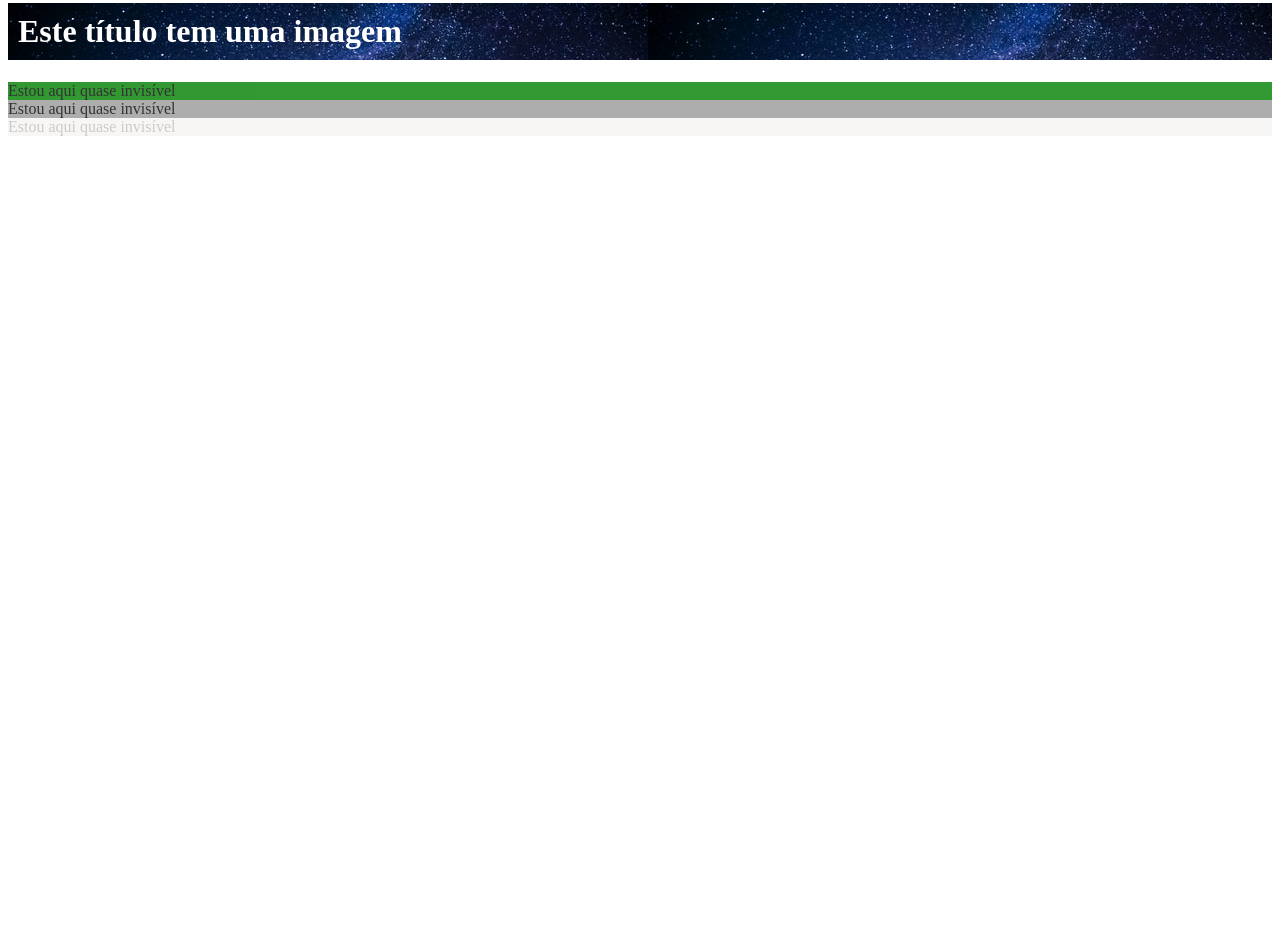
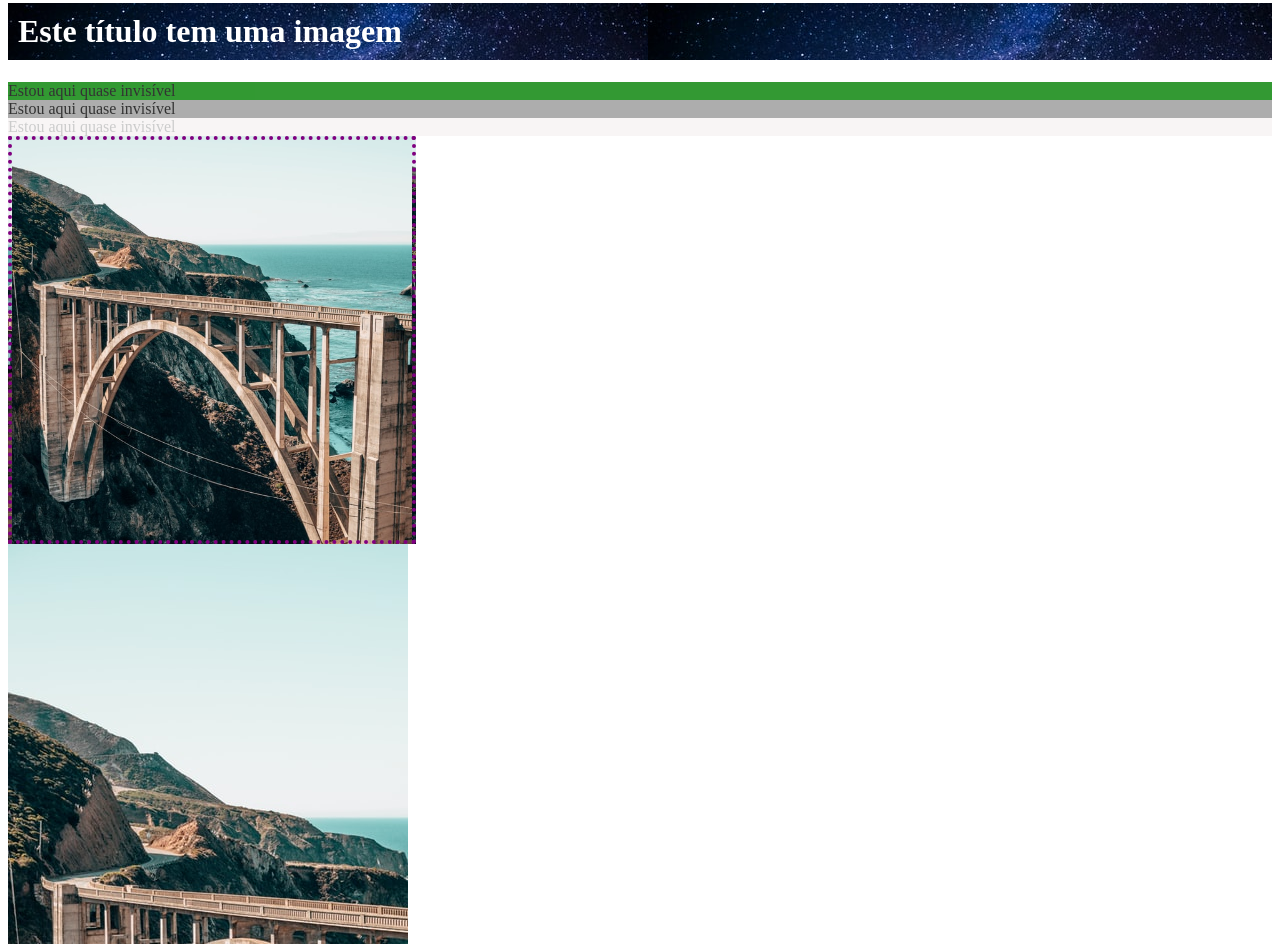
Before and after one commit to arth2101pv/12-03-html, a plain HTML site: page index.html in a window 1280 px wide. Shown: the part 1349-2296 px from the top of the page. Before the commit the page ends 1993 px from the top, so only its background shows below. Drawn offline with Linux system fonts and the light colour scheme.

Commit message:
18 centered bg

```diff
--- a/css/style.css
+++ b/css/style.css
@@ -113,3 +113,15 @@ h2 {
     color: #000;
     opacity: 0.2;
 }
+
+.centered-bg, .not-centered-bg {
+    background-image: url(../img/bridge.jpg);
+    height: 400px;
+    width: 400px;
+}
+
+.centered-bg {
+    border: 4px dotted purple;
+    background-position: center;
+    background-size: cover;
+}
--- a/index.html
+++ b/index.html
@@ -98,5 +98,9 @@
     <div class="bg-opacity">Estou aqui quase invisível</div>
     <div class="bg-opacity-2">Estou aqui quase invisível</div>
     <div class="rgba-opacity">Estou aqui quase invisível</div>
+
+    <!-- 18 -->
+    <div class="centered-bg"></div>
+    <div class="not-centered-bg"></div>
 </body>
 </html>
```
